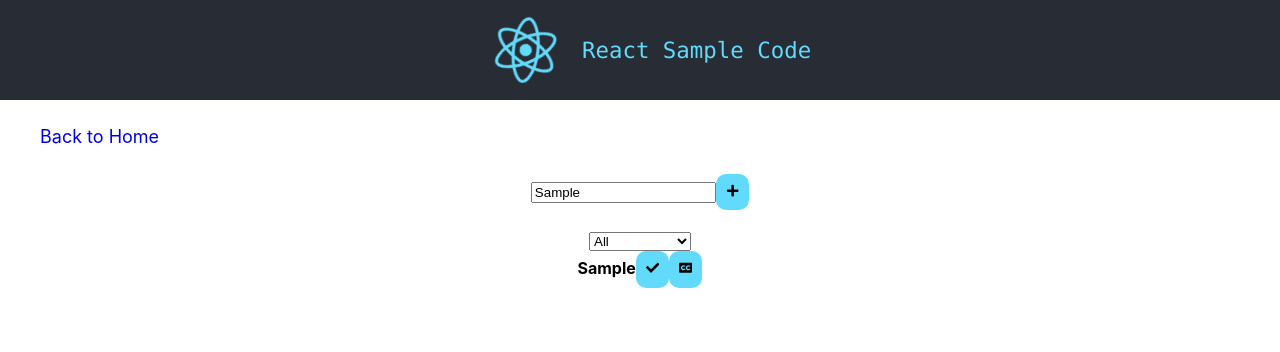
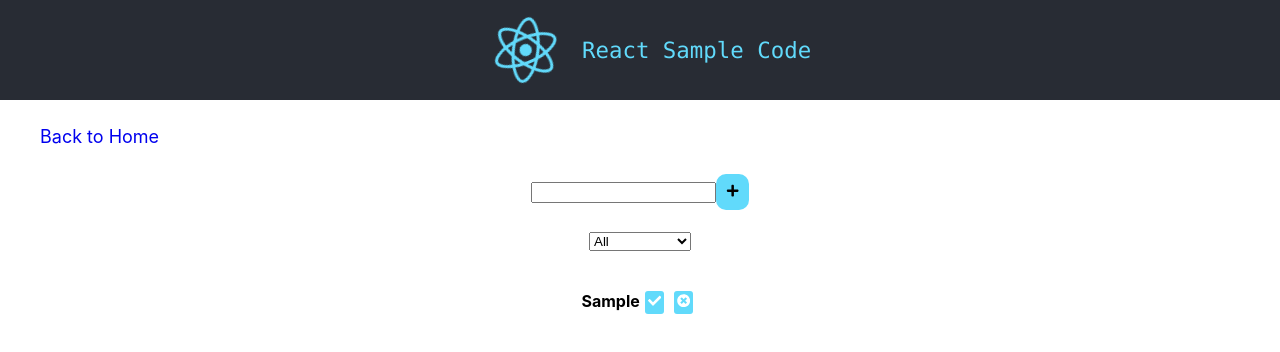
Before and after one commit to aminghazi/react-sample, a React (Create React App) app: page /todolist in a window 1280 px wide. Both pictures are taken after typing "Sample" into the empty fields and a click on the button 732 px from the left and 192 px from the top of the page. Shown: the top 352 px of the page. Built offline with nearby package versions, Linux system fonts and the light colour scheme.

Commit message:
remove todo

```diff
--- a/src/components/TodoList/List.js
+++ b/src/components/TodoList/List.js
@@ -1,16 +1,22 @@
 import React, { Component } from 'react'
-import { FaCheck, FaClosedCaptioning } from "react-icons/fa";
+import { FaCheck, FaTimesCircle } from "react-icons/fa";
+import './index.css'
 
 export default class List extends Component {
+
+    removeClickHandler(id) {
+        this.props.onRemove(id)
+    }
+
     render() {
         return (
-            <div>
+            <div className={`${this.props.completed ? 'completed' : ''}`}>
                 <b>{this.props.title}</b>
-                <button>
+                <button className="btn-icon">
                     <FaCheck/>
                 </button>
-                <button>
-                    <FaClosedCaptioning/>
+                <button className="btn-icon" onClick={this.removeClickHandler.bind(this, this.props.id)}>
+                    <FaTimesCircle/>
                 </button>
             </div>
         )
--- a/src/components/TodoList/index.css
+++ b/src/components/TodoList/index.css
@@ -1,3 +1,18 @@
 .Todolist-list {
+    margin-top: 30px;
+}
 
+.Todolist-list >div {
+    padding: 10px 0;
 }
+
+.Todolist-list .completed {
+    background-color: #ebebeb;
+}
+
+.btn-icon {
+    padding: 3px;
+    border-radius: 3px;
+    margin: 0 5px;
+    color: #ffffff;
+}
--- a/src/components/TodoList/index.js
+++ b/src/components/TodoList/index.js
@@ -15,6 +15,7 @@ export default class TodoList extends Component {
 
         this.todoTitleHandler = this.todoTitleHandler.bind(this)
         this.addTodo = this.addTodo.bind(this)
+        this.removeTodo = this.removeTodo.bind(this)
     }
 
     todoTitleHandler(event) {
@@ -34,8 +35,17 @@ export default class TodoList extends Component {
 
         this.setState(prevState => {
             return {
-                todos: [...this.state.todos, newTodo]
+                todos: [...this.state.todos, newTodo],
+                todoTitle: ""
             }
+        })
+    }
+
+    removeTodo(id) {
+        let newTodo = this.state.todos.filter(t => t.id !== id)
+
+        this.setState({
+            todos: newTodo
         })
     }
 
@@ -58,7 +68,7 @@ export default class TodoList extends Component {
                 </form>
                 <div className="Todolist-list">
                     {this.state.todos.map(todo => (
-                        <List {...todo} />
+                        <List {...todo} onRemove={this.removeTodo} />
                     ))}
                 </div>
             </>
```
